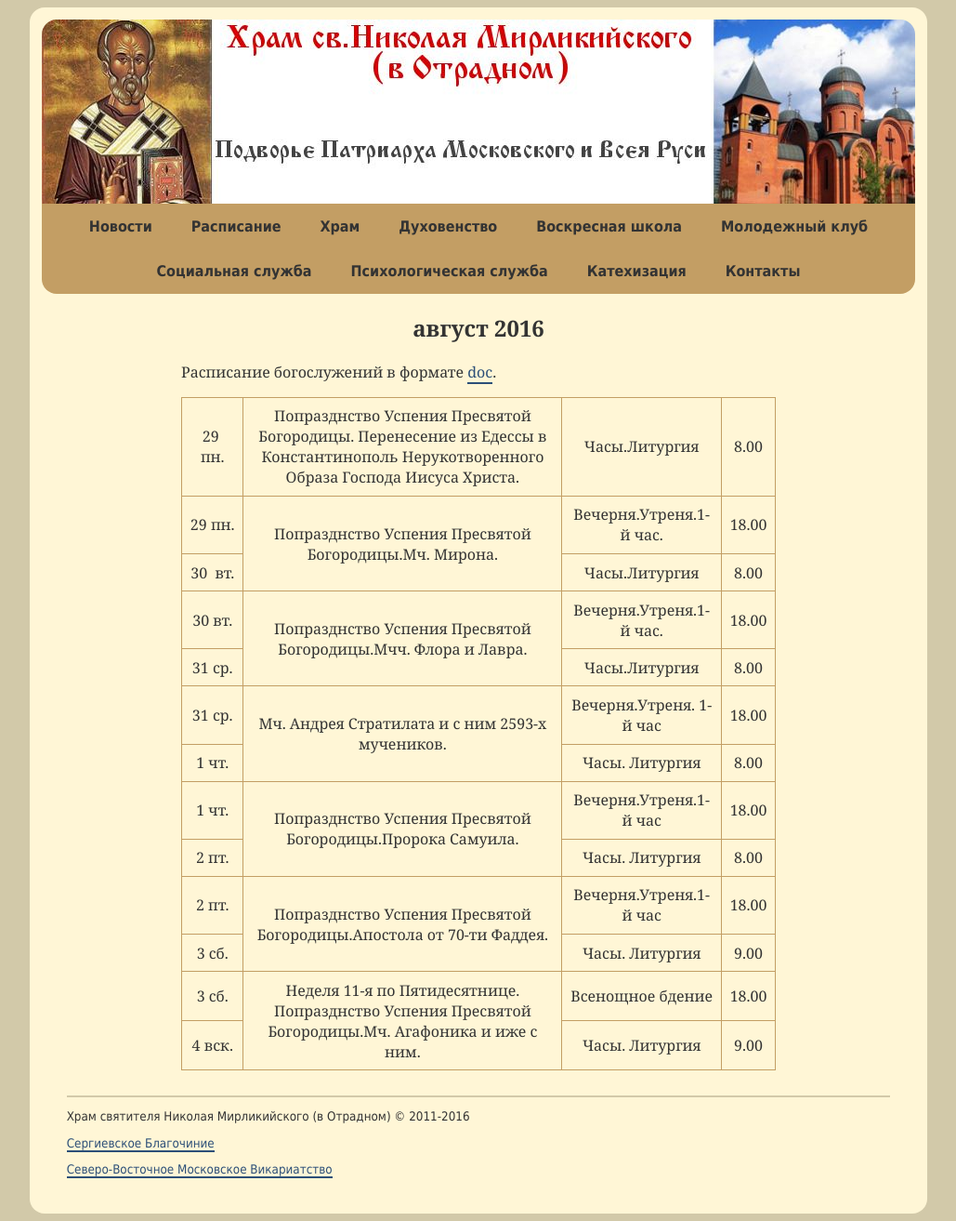
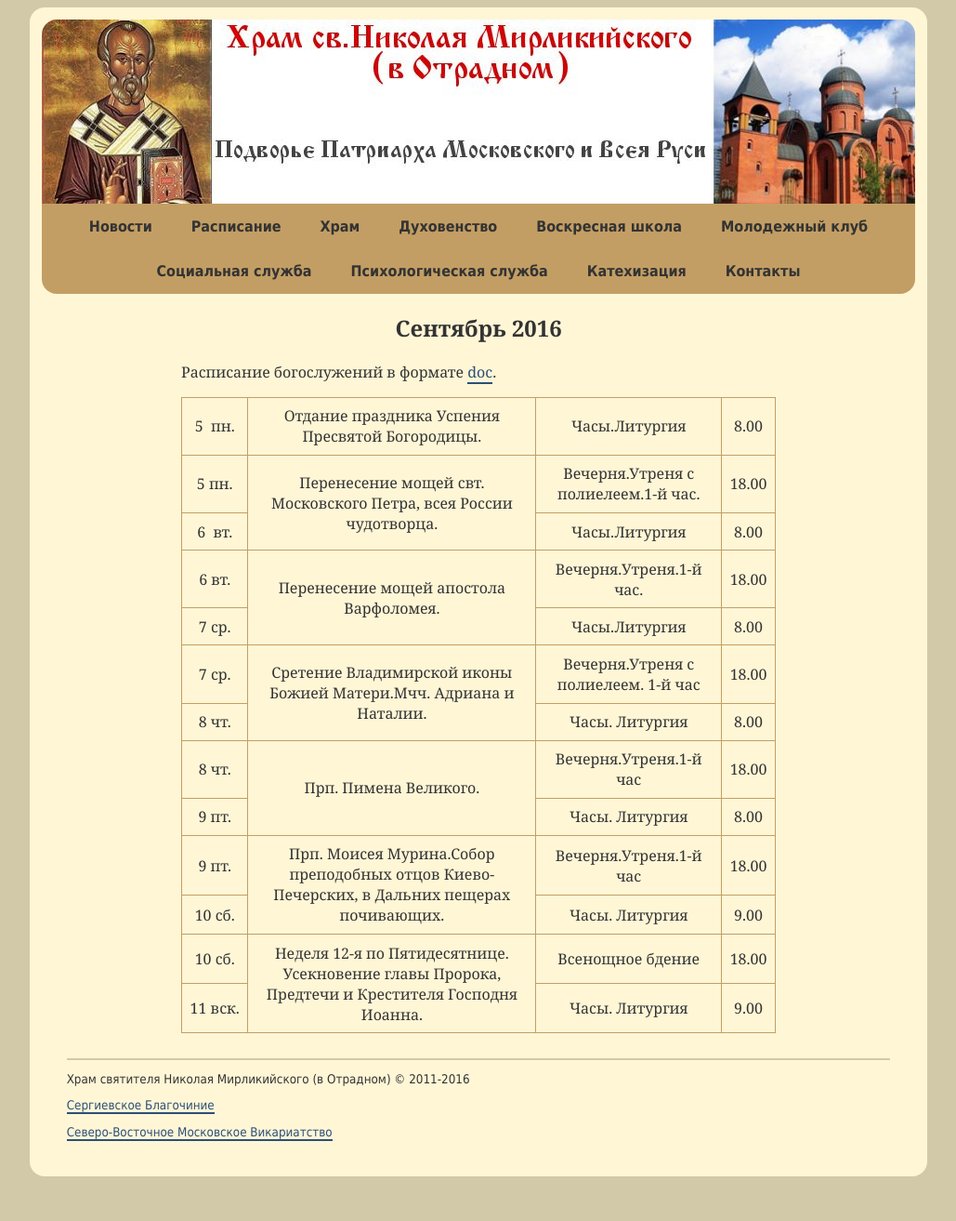
Before and after one commit to hramotradnoe/hramotradnoe.github.io, a Jekyll site: the page built from schedule/index.html, in a window 1280 px wide. Shown: the whole page at 93% size, without its empty margins (125-1154 px from the left). Built offline with Jekyll 4.4.1, drawn with Linux system fonts in a browser that asks for light colours; after the commit the page ends 1273 px from its top, so only the background shows below that.

Commit message:
Update schedule.yml

```diff
--- a/_data/schedule.yml
+++ b/_data/schedule.yml
@@ -1,56 +1,56 @@
-period: август 2016
-link: "https://docs.google.com/document/d/1HInNq7LVarTQc0bqzivSR0Ull1FPrTsOZQZSPxik4u0/edit"
+period: Сентябрь 2016
+link: "https://docs.google.com/document/d/13RGt-IQeQJMj5z5fyQZko3TqVFhNvvsGac3GuTOwcmU/edit"
 timetable:
- - description : "Попразднство Успения Пресвятой Богородицы. Перенесение из Едессы в Константинополь Нерукотворенного Образа Господа Иисуса Христа."
+ - description : "Отдание праздника Успения Пресвятой Богородицы."
    services    :
-      - day   : 29&nbsp; пн.
+      - day   : 5&nbsp; пн.
         time  : '8.00'
         title : "Часы.Литургия"
- - description : "Попразднство Успения Пресвятой Богородицы.Мч. Мирона."
+ - description : "Перенесение мощей свт. Московского Петра, всея России чудотворца."
    services    :
-      - day   : 29&nbsp;пн.
+      - day   : 5&nbsp;пн.
+        time  : '18.00'
+        title : "Вечерня.Утреня с полиелеем.1-й час."
+      - day   : 6&nbsp; вт.
+        time  : '8.00'
+        title : "Часы.Литургия"
+ - description : "Перенесение мощей апостола Варфоломея."
+   services    :
+      - day   : 6&nbsp;вт.
         time  : '18.00'
         title : "Вечерня.Утреня.1-й час."
-      - day   : 30&nbsp; вт.
+      - day   : 7&nbsp;ср.
         time  : '8.00'
         title : "Часы.Литургия"
- - description : "Попразднство Успения Пресвятой Богородицы.Мчч. Флора и Лавра."
+ - description : "Сретение Владимирской иконы Божией Матери.Мчч. Адриана и Наталии."
    services    :
-      - day   : 30&nbsp;вт.
+      - day   : 7&nbsp;ср.
         time  : '18.00'
-        title : "Вечерня.Утреня.1-й час."
-      - day   : 31&nbsp;ср.
-        time  : '8.00'
-        title : "Часы.Литургия"
- - description : "Мч. Андрея Стратилата и с ним 2593-х мучеников."
-   services    :
-      - day   : 31&nbsp;ср.
-        time  : '18.00'
-        title : "Вечерня.Утреня. 1-й час"
-      - day   : 1&nbsp;чт.
+        title : "Вечерня.Утреня с полиелеем. 1-й час"
+      - day   : 8&nbsp;чт.
         time  : '8.00'
         title : "Часы. Литургия"
- - description : "Попразднство Успения Пресвятой Богородицы.Пророка Самуила."
+ - description : "Прп. Пимена Великого."
    services    :
-      - day   : 1&nbsp;чт.
+      - day   : 8&nbsp;чт.
         time  : '18.00'
         title : "Вечерня.Утреня.1-й час"
-      - day   : 2&nbsp;пт.
+      - day   : 9&nbsp;пт.
         time  : '8.00'
         title : "Часы. Литургия"
- - description : "Попразднство Успения Пресвятой Богородицы.Апостола от 70-ти Фаддея."
+ - description : "Прп. Моисея Мурина.Собор преподобных отцов Киево-Печерских, в Дальних пещерах почивающих."
    services    :
-      - day   : 2&nbsp;пт.
+      - day   : 9&nbsp;пт.
         time  : '18.00'
         title : "Вечерня.Утреня.1-й час"
-      - day   : 3&nbsp;сб.
+      - day   : 10&nbsp;сб.
         time  : '9.00'
         title : "Часы. Литургия"
- - description : "Неделя 11-я по Пятидесятнице. Попразднство Успения Пресвятой Богородицы.Мч. Агафоника и иже с ним."
+ - description : "Неделя 12-я по Пятидесятнице. Усекновение главы Пророка, Предтечи и Крестителя Господня Иоанна."
    services    :
-      - day   : 3&nbsp;сб.
+      - day   : 10&nbsp;сб.
         time  : '18.00'
         title : "Всенощное бдение"
-      - day   : 4&nbsp;вск.
+      - day   : 11&nbsp;вск.
         time  : '9.00'
         title : "Часы. Литургия"
```
